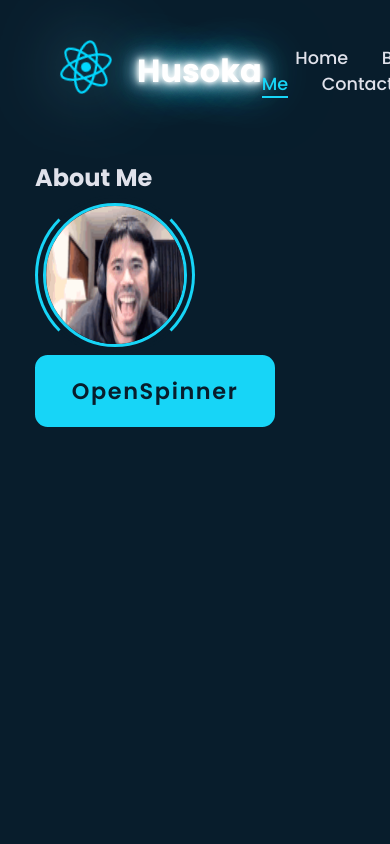
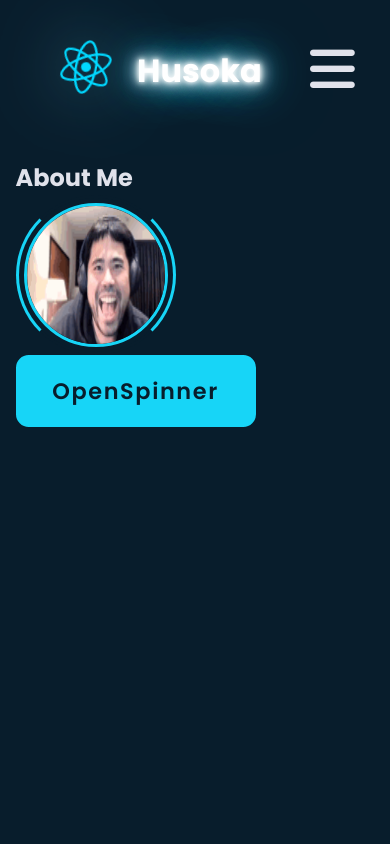
Before and after one commit to huseyin-akan/Husonia-UI, a React (Vite) app in the folder husokania-ui/: page /about-me in a window 390 px wide. Shown: the top 844 px of the page. Built offline with nearby package versions, Linux system fonts and the light colour scheme.

Commit message:
Responsive navbar icon update

```diff
--- a/husokania-ui/package.json
+++ b/husokania-ui/package.json
@@ -11,7 +11,7 @@
   },
   "dependencies": {
     "dotenv": "^16.3.1",
-    "mongoose": "^7.4.1",
+    "mongoose": "^7.4.2",
     "react": "^18.2.0",
     "react-dom": "^18.2.0",
     "react-router-dom": "^6.14.2"
--- a/husokania-ui/src/Root.tsx
+++ b/husokania-ui/src/Root.tsx
@@ -7,10 +7,10 @@ const Root = () => {
   return (
     <>
       <HusSpinnerProvider>
-        <Header />
+        <Header></Header>
         {/* //Children of Root element will be rendered here */}
-        <Outlet />
-        <Footer />
+        <Outlet></Outlet>
+        <Footer></Footer>
       </HusSpinnerProvider>
     </>
   );
--- /dev/null
+++ b/husokania-ui/src/components/errors/ErrorPage.scss
@@ -0,0 +1,22 @@
+.hus-wrapper{
+    display:flex;
+    flex-direction: column;
+    gap: 1rem;
+    justify-content: center;
+    align-items: center;
+    height: 100vh;
+}
+
+.hus-error-link{
+    color: var(--main-color);
+    font-weight: 500;
+    font-size: larger;
+
+    &:hover{
+        background-color: var(--main-color);
+        border-radius: 0.2rem;
+        padding: 0 0.4rem;
+        color: var(--bg-color);
+        font-weight: 700;
+    }
+}
--- a/husokania-ui/src/components/errors/ErrorPage.tsx
+++ b/husokania-ui/src/components/errors/ErrorPage.tsx
@@ -1,7 +1,16 @@
+import { Link } from "react-router-dom";
+import './ErrorPage.scss';
+
 const ErrorPage = () => {
   return (
+    <>
+    <div className="hus-wrapper">
     <div>Now we have an error!!!</div>
-  )
-}
+      <Link className="hus-error-link" to={"/"} title="Go Home">Click me to return to Home</Link>
+    </div>
 
-export default ErrorPage
+    </>
+  );
+};
+
+export default ErrorPage;
--- a/husokania-ui/src/components/header/navbar/Navbar.css
+++ b/husokania-ui/src/components/header/navbar/Navbar.css
@@ -40,7 +40,6 @@
     font-size : 3.2rem;
     color: var(--text-color);
     cursor: pointer;
-    display: none;
 }
 
 .logo {
--- a/husokania-ui/src/components/header/navbar/Navbar.tsx
+++ b/husokania-ui/src/components/header/navbar/Navbar.tsx
@@ -1,39 +1,42 @@
 import "./Navbar.css";
-import reactLogo from '../../../assets/react.svg';
+import reactLogo from "../../../assets/react.svg";
 import { useState } from "react";
-import { NavLink, useLocation  } from "react-router-dom";
+import { NavLink, useLocation } from "react-router-dom";
 
-interface NavbarItem{
-  displayName :string;
-  routeUrl :string;
+interface NavbarItem {
+  displayName: string;
+  routeUrl: string;
 }
 
-const Navbar :React.FC = () => {
-
-  const navbarItems : NavbarItem[] = [
-    {displayName: 'Home', routeUrl: '/'},
-    {displayName: 'Blog', routeUrl: '/blog'},
-    {displayName: 'Utilities', routeUrl: '/utilities'},
-    {displayName: 'About Me', routeUrl: '/about-me'},
-    {displayName: 'Contact', routeUrl: '/contact-me'},
-  ]
+const Navbar: React.FC = () => {
+  const navbarItems: NavbarItem[] = [
+    { displayName: "Home", routeUrl: "/" },
+    { displayName: "Blog", routeUrl: "/blog" },
+    { displayName: "Utilities", routeUrl: "/utilities" },
+    { displayName: "About Me", routeUrl: "/about-me" },
+    { displayName: "Contact", routeUrl: "/contact-me" },
+  ];
 
   const location = useLocation();
   const currentRoute = location.pathname; //TODO-HUS burada sallıyorum blog/1/2 gibi bir sayfalama olunca burası nasıl çalışacak.
   //TODO-HUS yine aynı şekilde /blog/husolasmanin-onemi seklinde olunca ne olacak
   //TODO-HUS yine aynı şekilde navbarda görüntülenmeyen bir route olursa ne olacak? Örnek : /husolaşmak ama navbarda yokken router'da var.
-  const theCurrentActiveItem = navbarItems.find(x => x.routeUrl === currentRoute)
-  if(theCurrentActiveItem === undefined) throw new Error('Unexpected Route') //TODO-HUS Başka bir şey mi yapsak burada?
+  const theCurrentActiveItem = navbarItems.find(
+    (x) => x.routeUrl === currentRoute
+  );
+  if (theCurrentActiveItem === undefined) throw new Error("Unexpected Route"); //TODO-HUS Başka bir şey mi yapsak burada?
 
-  const [activeItem, setActiveItem] = useState<NavbarItem>(theCurrentActiveItem);
+  const [activeItem, setActiveItem] =
+    useState<NavbarItem>(theCurrentActiveItem);
 
   const handleItemClick = (item: NavbarItem) => {
     setActiveItem(item);
   };
+
   return (
     <div className="hus-navbar">
       <div className="hus-navbar-left">
-      <a href="https://react.dev" target="_blank">
+        <a href="https://react.dev" target="_blank">
           <img src={reactLogo} className="logo react" alt="React logo" />
         </a>
         <span className="hus-neon">Husoka</span>
@@ -42,19 +45,21 @@ const Navbar :React.FC = () => {
         <i className="fa-solid fa-bars"></i>
       </div>
 
-      <nav className="navbar">
-        {navbarItems.map((item : NavbarItem)  => {
-          console.log(item);
-          console.log(activeItem);
-          console.log(activeItem.routeUrl === item.routeUrl);
-          return <NavLink key={item.routeUrl} to={item.routeUrl} className={activeItem.routeUrl === item.routeUrl ? 'hus-navbar-item active' : 'hus-navbar-item'}
-          onClick={() => handleItemClick(item)}>
-          {item.displayName}
-          </NavLink>
-        }
-
-        )}
-
+      <nav className="hus-navbar-right">
+          {navbarItems.map((item: NavbarItem) => (
+              <NavLink
+                key={item.routeUrl}
+                to={item.routeUrl}
+                className={
+                  activeItem.routeUrl === item.routeUrl
+                    ? "hus-navbar-item active"
+                    : "hus-navbar-item"
+                }
+                onClick={() => handleItemClick(item)}
+              >
+                {item.displayName}
+              </NavLink>
+          ))}
       </nav>
     </div>
   );
--- a/husokania-ui/src/components/ui/button/HusButton.tsx
+++ b/husokania-ui/src/components/ui/button/HusButton.tsx
@@ -1,3 +1,4 @@
+/* eslint-disable react-refresh/only-export-components */
 import { MouseEventHandler } from 'react';
 import './HusButton.css';
 
@@ -13,7 +14,7 @@ export enum ButtonType{
 }
 
 const HusButton = (props : HusButtonProps) => {
-  let _className = 'hus-btn '+ props.btnType;
+  const _className = 'hus-btn '+ props.btnType;
   return (
     <button className={_className} onClick={props.onClick}>{props.text}</button>
   )
--- a/husokania-ui/src/components/ui/spinner/HusSpinner.css
+++ b/husokania-ui/src/components/ui/spinner/HusSpinner.css
@@ -16,7 +16,7 @@
   aspect-ratio: 1;
   display: grid;
   -webkit-mask: conic-gradient(from 22deg, #0003,#000);
-          mask: conic-gradient(from 22deg, #0013,#000);
+          mask: conic-gradient(from 22deg, #0003,#000);
   animation: load 1.2s steps(8) infinite;
 }
 .hus-spinner,
--- a/husokania-ui/src/index.css
+++ b/husokania-ui/src/index.css
@@ -26,7 +26,7 @@
 }
 
 html{
-  font-size : 62.5;
+  /* font-size : 62.5; */
   overflow-x: hidden;
 }
 
@@ -39,6 +39,54 @@ body {
   background: var(--bg-color);
   color: var(--text-color);
 }
+
+.hus-navbar-menu-icon{
+  display: none;
+}
+
+
+
+@media (max-width:991px) {
+  .header{
+    padding: 2rem 4%;
+  }
+
+  section{
+    padding: 10rem 4% 2rem;
+  }
+}
+
+@media (max-width: 768px){
+  .header{
+    background-color: var(--bg-color);
+  }
+
+  .hus-navbar-menu-icon{
+    display: block;
+  }
+
+  .hus-navbar-right{
+    display:none;
+  }
+}
+
+
+
+
+
+
+
+
+
+
+
+
+
+
+
+
+
+
 
 /* TODO-HUS buton configürasyonu taşınacak */
 /* button {
```
Also changed, not shown: 2 other files (tests, documents, lock files or other folders).
